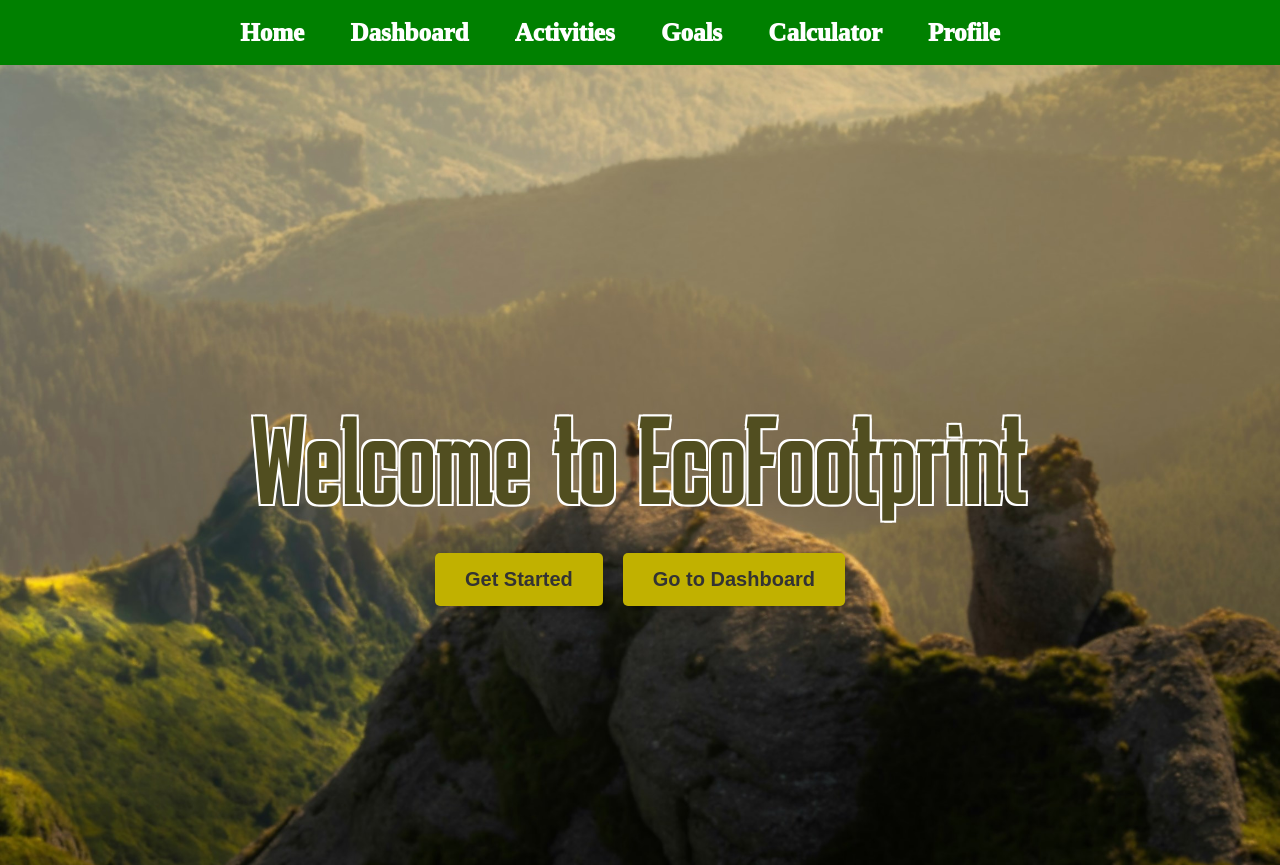
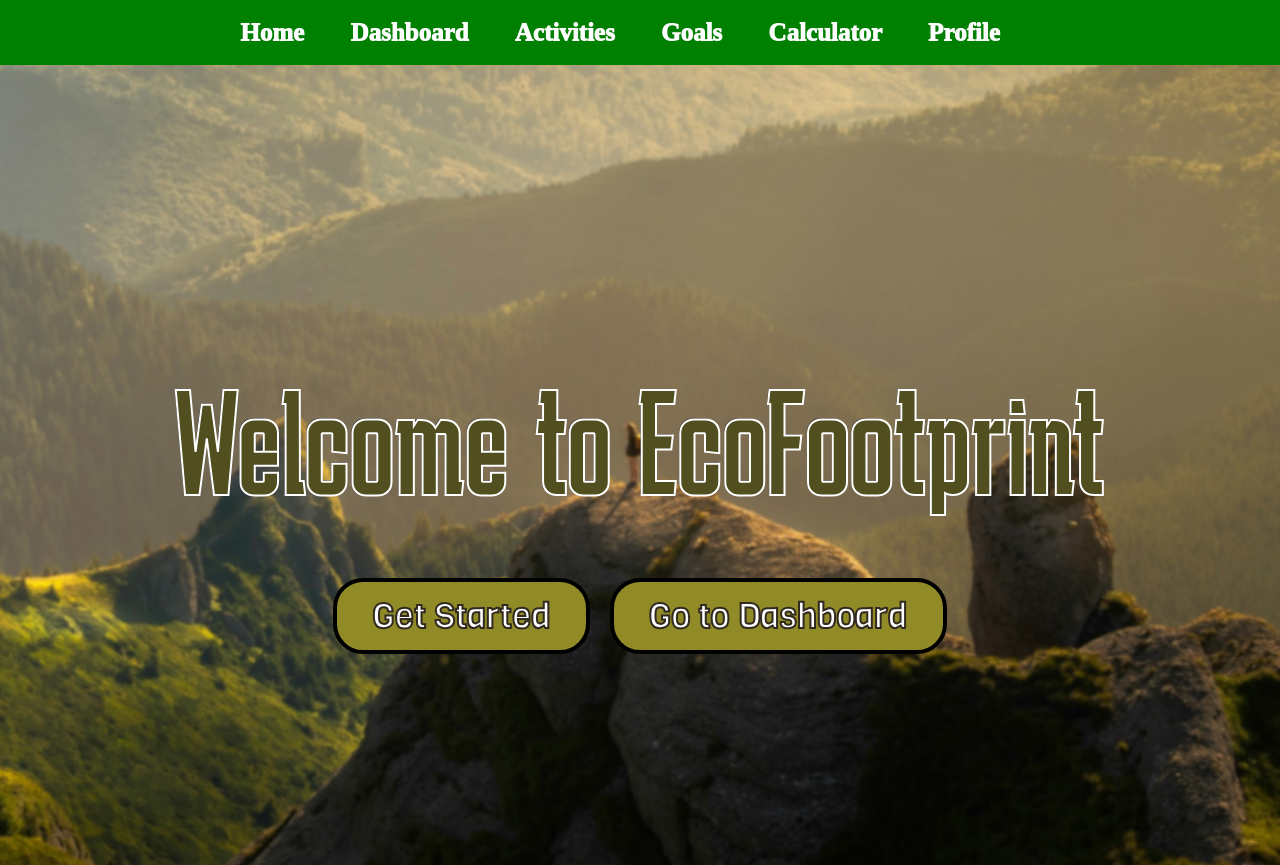
Before and after one commit to YakshithK/Ecofootprint, a React (Create React App) app in the folder frontend/: page / in a window 1280 px wide. Built offline with nearby package versions, Linux system fonts and the light colour scheme; no server answers.

Commit message:
finished polishing up homepage

```diff
--- a/frontend/src/App.css
+++ b/frontend/src/App.css
@@ -46,3 +46,13 @@ App {
     transform: rotate(360deg);
   }
 }
+
+.welcome{
+  -webkit-text-stroke-width: 2px;
+  text-shadow: -1px -1px 0 #000;
+}
+
+.btn1{
+  -webkit-text-stroke-width: 2px;
+  box-shadow: inset #000;
+}
--- a/frontend/src/pages/Home.js
+++ b/frontend/src/pages/Home.js
@@ -17,33 +17,38 @@ export const Home = () => {
       flexDirection: 'column',
     },
     title: {
-      fontSize: '125px',
+      fontSize: 150,
       fontWeight: 1,
       color: '#514E20',
-      marginBottom: '20px',
-      fontFamily: 'Karantina', // Replace with your custom font
-      textShadow: '-2px -2px 0 white, 2px -2px 0 white, -2px 2px 0 white, 2px 2px 0 white',
+      marginBottom: 50,
+      fontFamily: 'Karantina',
+      textShadow: '-5px -5px 0 #000',
+      WebKitTextStrokeWidth: 2,
+      WebkitTextStrokeColor: 'white',
+      textShadow: '-1px -1px 0 #000'
     },
     button: {
-      padding: '15px 30px',
-      fontSize: '20px',
-      fontWeight: 'bold',
-      color: '#333',
-      backgroundColor: '#c1b100',
-      border: 'none',
-      borderRadius: '5px',
+      WebkitTextStrokeColor: '#312A21',
+      fontFamily: 'Viga',
+      marginBottom: 160,
+      padding: '10px 35px',
+      fontWeight: '3px',
+      fontSize: 35,
+      color: '#fff',
+      backgroundColor: '#908A27',
+      borderRadius: 30,
       cursor: 'pointer',
       margin: '10px',
-      boxShadow: '2px 2px 8px rgba(0, 0, 0, 0.2)',
+      border: '4px solid black'
     },
   };
 
   return (
     <div style={styles.container}>
-      <h1 style={styles.title}>Welcome to EcoFootprint</h1>
+      <h1 className="welcome" style={styles.title}>Welcome to EcoFootprint</h1>
       <div>
-        <button style={styles.button}>Get Started</button>
-        <button style={styles.button}>Go to Dashboard</button>
+        <button className="btn1" style={styles.button}>Get Started</button>
+        <button className="btn1" style={styles.button}>Go to Dashboard</button>
       </div>
     </div>
   );
```
